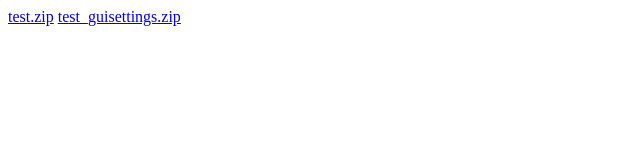
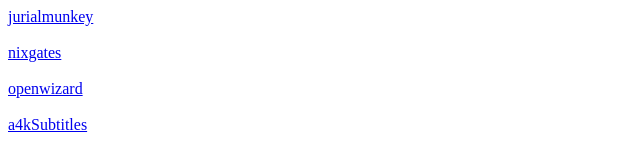
Before and after one commit to rtuRgALp/Safehouse9944.github.io, a plain HTML site: page index.html in a window 1280 px wide. Shown: the whole page, without its empty margins (0-640 px from the left). Drawn offline with Linux system fonts and the light colour scheme.

Commit message:
update index

```diff
--- a/index.html
+++ b/index.html
@@ -1,3 +1,5 @@
 <!DOCTYPE html>
-<a href="test.zip">test.zip</a>
-<a href="test_guisettings.zip">test_guisettings.zip</a>
+<a href="repository.jurialmunkey-2.2.zip">jurialmunkey</a><br></br>
+<a href="repository.nixgates-2.2.0.zip">nixgates</a><br></br>
+<a href="repository.openwizard-2.0.zip">openwizard</a><br></br>
+<a href="a4kSubtitles-repository.zip">a4kSubtitles</a>
```
